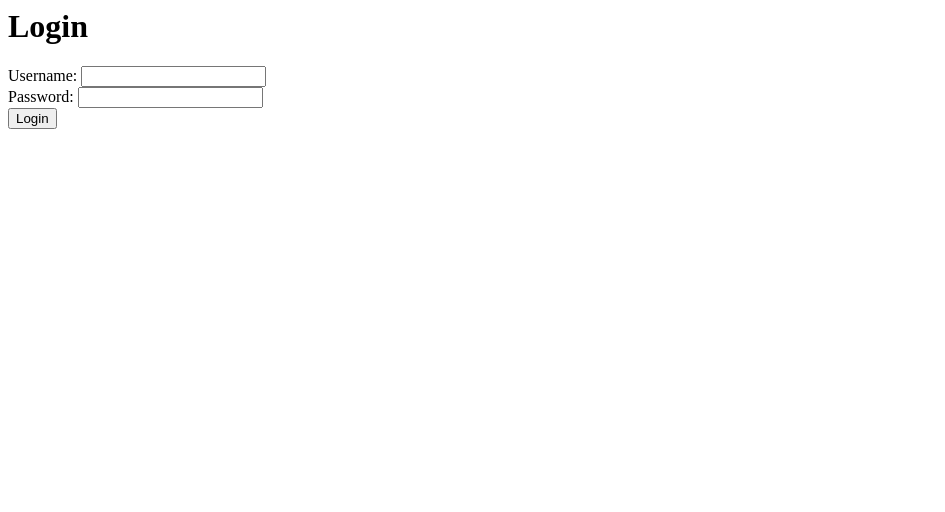
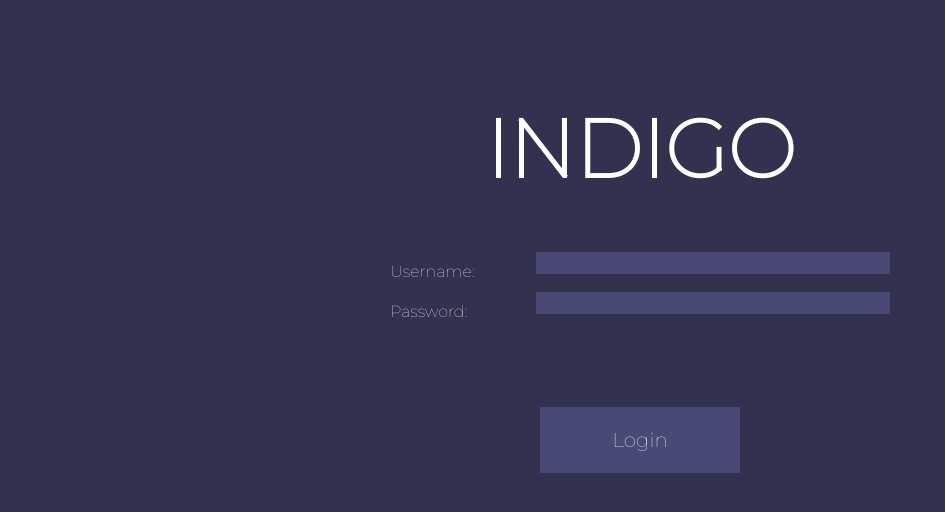
Before and after one commit to MSDS698/2020-product-analytics-group-project-indigo, a Flask app: page /login in a window 1280 px wide. Shown: the top 512 px of the page, without its empty margins (0-945 px from the left). Run offline with Flask 2, Linux system fonts and the light colour scheme; some libraries are stand-ins or nearby versions.

Commit message:
login page style

```diff
--- a/static/style/style.css
+++ b/static/style/style.css
@@ -92,7 +92,7 @@ input[type=button], input[type=text], input[type=password] {
   height: 20px;
   display: inline;
   float: right;
-  margin-bottom: 20px;
+  margin-bottom: 15px;
   vertical-align: top;
   font-family: 'Montserrat', sans-serif;
 }
@@ -114,7 +114,6 @@ dl {
 
 dt {
   display: inline;
-
 }
 
 dd {
--- a/templates/login.html
+++ b/templates/login.html
@@ -1,16 +1,30 @@
-<html>
-<h1>Login</h1>
+<!DOCTYPE html>
+<html lang="en" dir="ltr">
+  <head>
+    <meta charset="utf-8">
+    <title>INDIGO- Login</title>
+    <link rel="shortcut icon" type="image/jpg" href="../static/favicon.png"/>
 
-<div class="container">
-    <form method="POST">
-        {{ form.csrf_token }}
-        {{ form.username.label}} {{form.username()}} <br/>
-        {{ form.password.label}} {{form.password()}}<br/>
-        {{ form.submit()}}
+    <link rel="stylesheet" href="../static/style/style.css">
 
-    </form>
+    <link href="https://fonts.googleapis.com/css?family=Montserrat:100&display=swap" rel="stylesheet">
 
-</br>
-</div> <!-- /container -->
+    <meta name="viewport" content="width=device-width, initial-scale=1.0">
+  </head>
 
-</html>
+  <body>
+    <div class="container">
+      <h1>INDIGO</h1>
+      <div class="formArea">
+      <form method="POST">
+          {{ form.csrf_token }}
+          {{ form.username.label}} {{form.username()}} <br/>
+          {{ form.password.label}} {{form.password()}}<br/>
+          <div class="filler"></div>
+          {{ form.submit()}}
+      </form>
+      </div>
+    </div>
+
+  </body>
+  </html>
```
